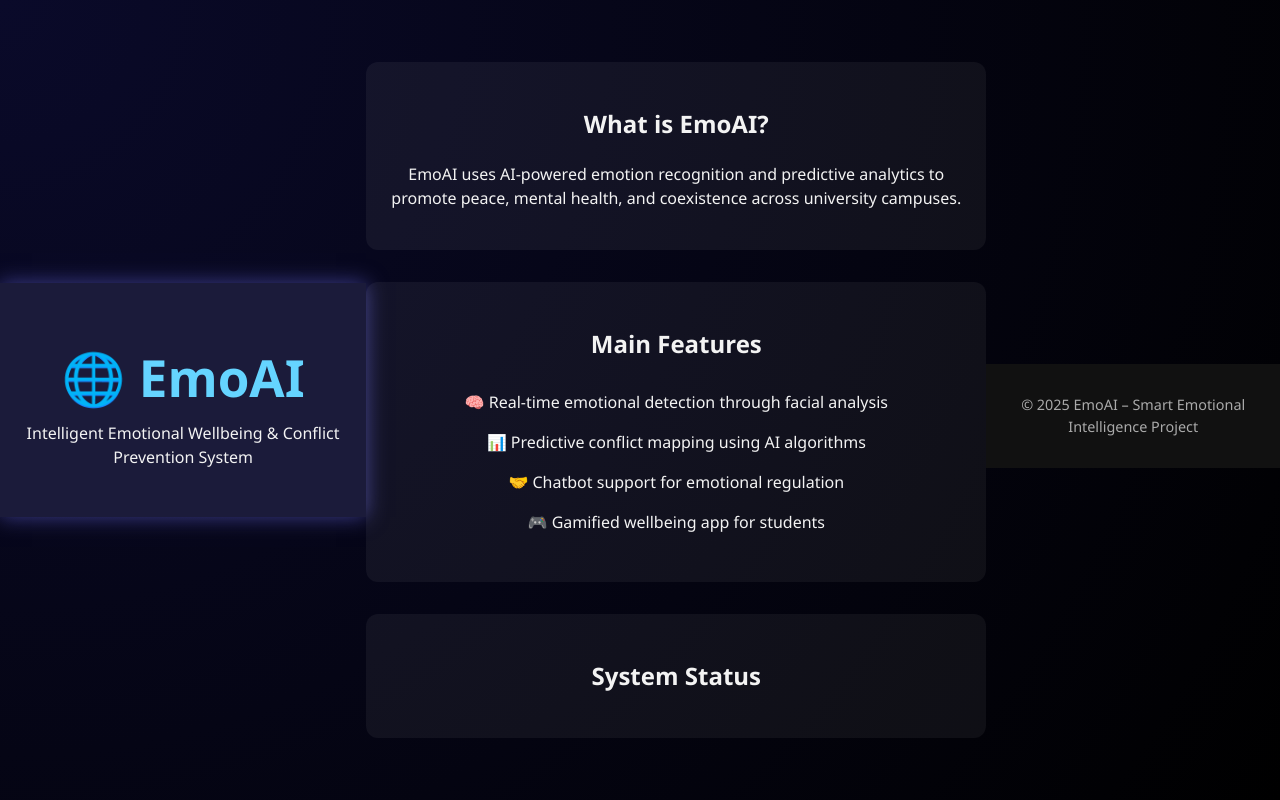
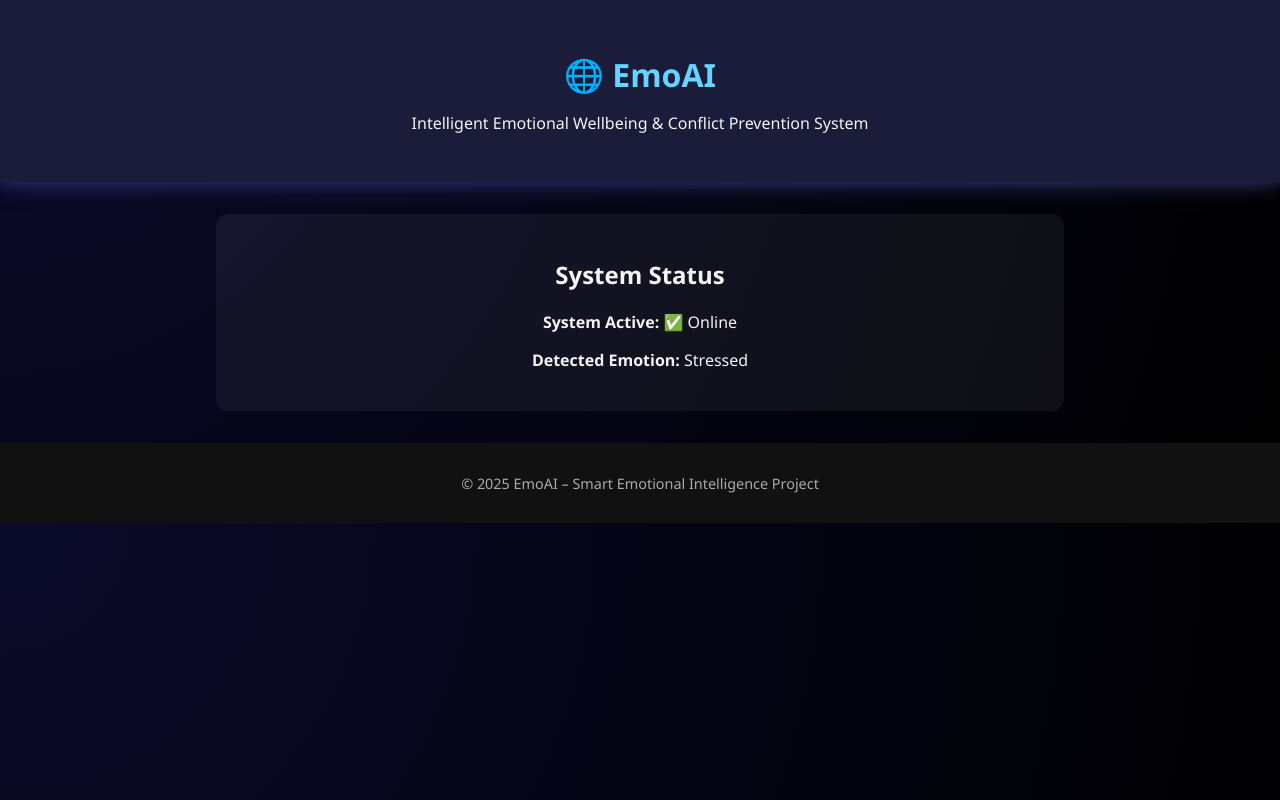
Before and after one commit to Alcstr/proyectos-estructuras, a React (Vite) app: page / in a window 1280 px wide. Built offline with nearby package versions, Linux system fonts and the light colour scheme; the HTML template or start-up script is replaced by a standard one.

Commit message:
update: added vite config and web structure

```diff
--- a/index.html
+++ b/index.html
@@ -1,47 +1,28 @@
-<!DOCTYPE html>
+<!doctype html>
 <html lang="en">
   <head>
     <meta charset="UTF-8" />
+    <link rel="icon" type="image/svg+xml" href="/vite.svg" />
     <meta name="viewport" content="width=device-width, initial-scale=1.0" />
-    <title>EmoAI – Intelligent Campus Wellbeing</title>
-    <link rel="stylesheet" href="/src/styles.css" />
+    <title>EmoAI</title>
+
+    <!-- Optional: puedes cambiar el color de la pestaña del navegador -->
+    <meta name="theme-color" content="#0a0a2a" />
+
+    <!-- Optional: descripción para SEO -->
+    <meta
+      name="description"
+      content="EmoAI – Intelligent Emotional Wellbeing & Conflict Prevention System"
+    />
+
+    <!-- Fuente (opcional, moderna y legible) -->
+    <link
+      href="https://fonts.googleapis.com/css2?family=Poppins:wght@400;600&display=swap"
+      rel="stylesheet"
+    />
   </head>
   <body>
-    <header>
-      <h1>🌐 EmoAI</h1>
-      <p>Intelligent Emotional Wellbeing & Conflict Prevention System</p>
-    </header>
-
-    <main>
-      <section class="intro">
-        <h2>What is EmoAI?</h2>
-        <p>
-          EmoAI uses AI-powered emotion recognition and predictive analytics to
-          promote peace, mental health, and coexistence across university
-          campuses.
-        </p>
-      </section>
-
-      <section class="features">
-        <h2>Main Features</h2>
-        <ul>
-          <li>🧠 Real-time emotional detection through facial analysis</li>
-          <li>📊 Predictive conflict mapping using AI algorithms</li>
-          <li>🤝 Chatbot support for emotional regulation</li>
-          <li>🎮 Gamified wellbeing app for students</li>
-        </ul>
-      </section>
-
-      <section id="ai-status">
-        <h2>System Status</h2>
-        <div id="status"></div>
-      </section>
-    </main>
-
-    <footer>
-      <p>© 2025 EmoAI – Smart Emotional Intelligence Project</p>
-    </footer>
-
-    <script type="module" src="/src/main.ts"></script>
+    <div id="root"></div>
+    <script type="module" src="/src/main.tsx"></script>
   </body>
 </html>
--- a/src/App.tsx
+++ b/src/App.tsx
@@ -1,9 +1,45 @@
+import { useEffect, useState } from "react";
+import "./styles.css";
+
 const emotions = ["Calm", "Happy", "Stressed", "Angry", "Neutral"];
 
-export function getAIStatus() {
-  const randomEmotion = emotions[Math.floor(Math.random() * emotions.length)];
-  return {
-    active: true,
-    emotion: randomEmotion,
-  };
+export default function App() {
+  const [active, setActive] = useState(true);
+  const [emotion, setEmotion] = useState("Neutral");
+
+  useEffect(() => {
+    const interval = setInterval(() => {
+      const randomEmotion =
+        emotions[Math.floor(Math.random() * emotions.length)];
+      setEmotion(randomEmotion);
+    }, 3000);
+
+    return () => clearInterval(interval);
+  }, []);
+
+  return (
+    <div className="app">
+      <header>
+        <h1>🌐 EmoAI</h1>
+        <p>Intelligent Emotional Wellbeing & Conflict Prevention System</p>
+      </header>
+
+      <main>
+        <section>
+          <h2>System Status</h2>
+          <p>
+            <strong>System Active:</strong>{" "}
+            {active ? "✅ Online" : "❌ Offline"}
+          </p>
+          <p>
+            <strong>Detected Emotion:</strong> {emotion}
+          </p>
+        </section>
+      </main>
+
+      <footer>
+        <p>© 2025 EmoAI – Smart Emotional Intelligence Project</p>
+      </footer>
+    </div>
+  );
 }
--- a/src/main.tsx
+++ b/src/main.tsx
@@ -1,15 +1,9 @@
-import { getAIStatus } from "./app";
+import React from "react";
+import ReactDOM from "react-dom/client";
+import App from "./App.tsx";
 
-const statusDiv = document.getElementById("status")!;
-
-function renderStatus() {
-  const { active, emotion } = getAIStatus();
-  statusDiv.innerHTML = `
-    <p><strong>System Active:</strong> ${active ? "✅ Online" : "❌ Offline"}</p>
-    <p><strong>Detected Emotion:</strong> ${emotion}</p>
-  `;
-}
-
-// Actualiza cada 3 segundos
-setInterval(renderStatus, 3000);
-renderStatus();
+ReactDOM.createRoot(document.getElementById("root") as HTMLElement).render(
+  <React.StrictMode>
+    <App />
+  </React.StrictMode>
+);
--- a/vite.config.ts
+++ b/vite.config.ts
@@ -1,5 +1,14 @@
-import { defineConfig } from "vite";
+import { defineConfig } from 'vite'
+import react from '@vitejs/plugin-react'
 
+// https://vitejs.dev/config/
 export default defineConfig({
-  base: "./",
-});
+  plugins: [react()],
+  base: './', // 👈 importante para que las rutas funcionen bien en producción (Vercel o Netlify)
+  build: {
+    outDir: 'dist',
+  },
+  server: {
+    port: 5173, // puedes cambiar el puerto si lo deseas
+  },
+})
```
